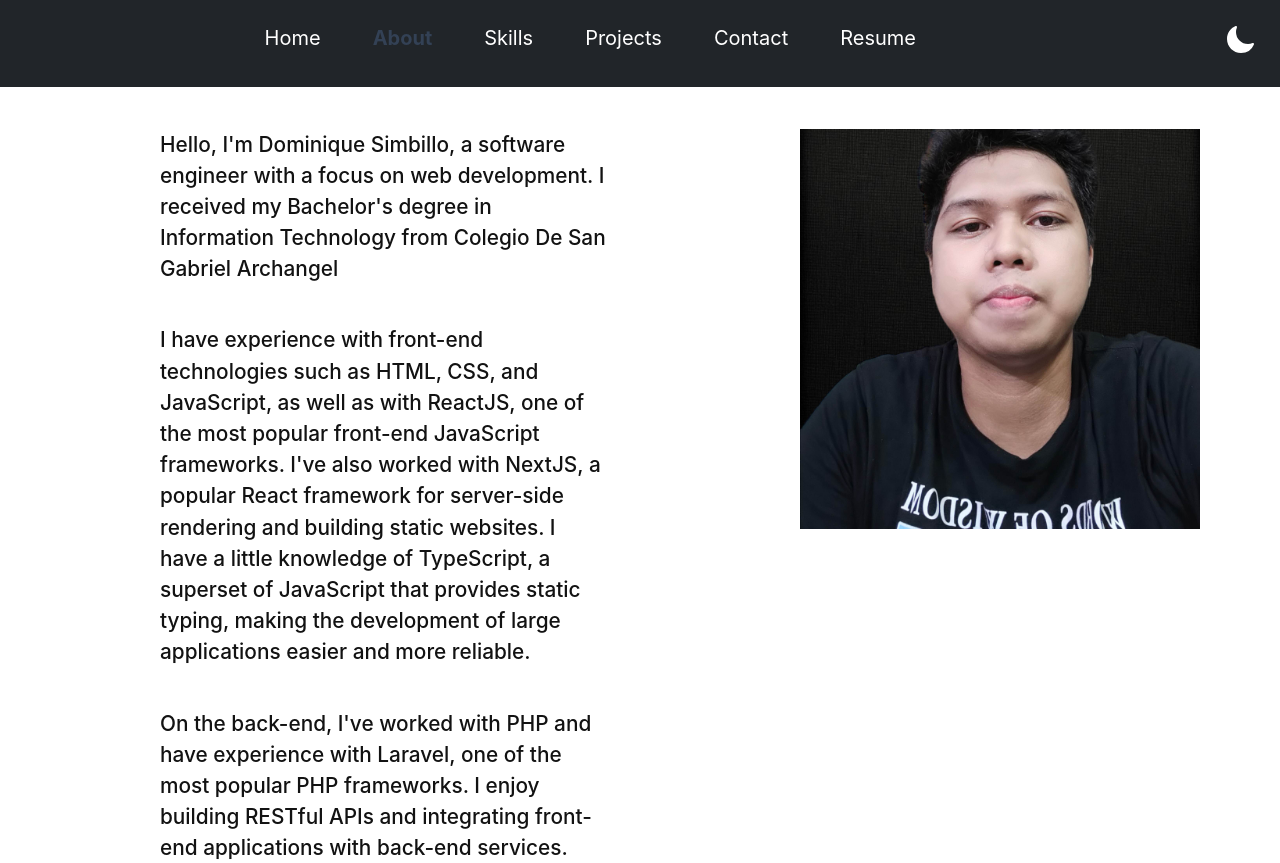
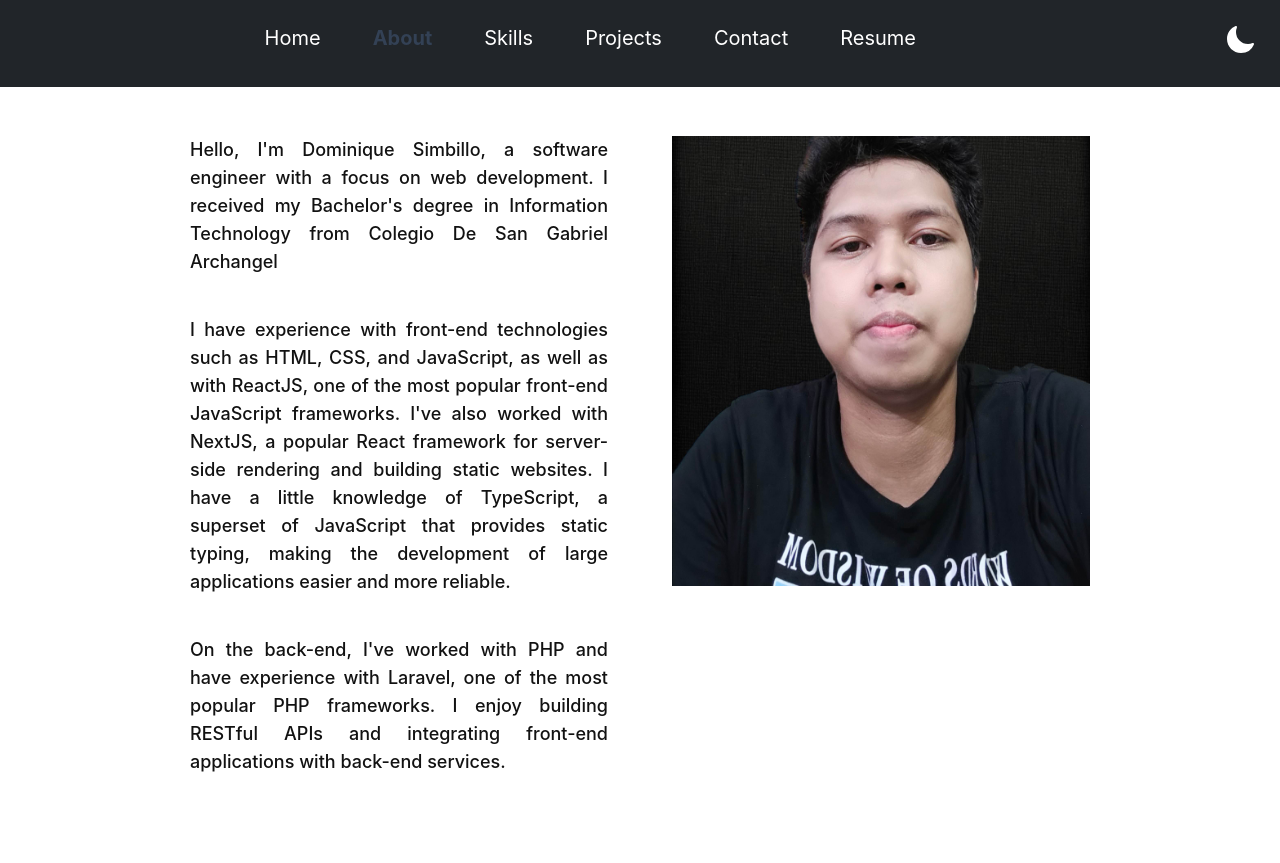
Before and after one commit to PrgDominique/Portfolio, a Next.js app: page /about in a window 1280 px wide. After the commit the page ends 800 px from the top, so only its background shows below. Built offline with nearby package versions, Linux system fonts and the light colour scheme.

Commit message:
added order in about

```diff
--- a/src/pages/about.tsx
+++ b/src/pages/about.tsx
@@ -4,29 +4,31 @@ import Image from 'next/image'
 const About = () => {
   return (
     <div className=' dark:text-[#ede2e2] '>
-      <div className='md:mt-[12rem] mt-[5rem]'>
-        <div className='grid md:grid-cols-2 grid-cols-1'>
-          <div className='row'>
+      <div className='container mx-auto'>
+        <div className='md:mt-[7rem] mt-[5rem]'>
+          <div className='grid md:grid-cols-2 gap-16'>
+            <div className='row order-2 md:order-1'>
               <div className='flex '>
-              <h1 className='text-[1.30rem] font-medium md:ml-[10rem] mx-[2rem]'>
-                Hello, I'm Dominique Simbillo, a software engineer with a focus
-                on web development. I received my Bachelor's degree in
+                <h1 className='text-lg text-justify font-medium '>
+                  Hello, I'm Dominique Simbillo, a software engineer with a
+                  focus on web development. I received my Bachelor's degree in
                   Information Technology from Colegio De San Gabriel Archangel{' '}
                 </h1>
               </div>
               <div className='flex mt-10'>
-              <h1 className='text-[1.30rem] font-medium md:ml-[10rem] mx-[2rem]'>
-                I have experience with front-end technologies such as HTML, CSS,
-                and JavaScript, as well as with ReactJS, one of the most popular
-                front-end JavaScript frameworks. I've also worked with NextJS, a
-                popular React framework for server-side rendering and building
-                static websites. I have a little knowledge of TypeScript, a
-                superset of JavaScript that provides static typing, making the
-                development of large applications easier and more reliable.{' '}
+                <h1 className='text-lg text-justify font-medium '>
+                  I have experience with front-end technologies such as HTML,
+                  CSS, and JavaScript, as well as with ReactJS, one of the most
+                  popular front-end JavaScript frameworks. I've also worked with
+                  NextJS, a popular React framework for server-side rendering
+                  and building static websites. I have a little knowledge of
+                  TypeScript, a superset of JavaScript that provides static
+                  typing, making the development of large applications easier
+                  and more reliable.{' '}
                 </h1>
               </div>
               <div className='flex mt-10'>
-              <h1 className='text-[1.30rem] font-medium md:ml-[10rem] mx-[2rem]'>
+                <h1 className='text-lg text-justify font-medium'>
                   On the back-end, I've worked with PHP and have experience with
                   Laravel, one of the most popular PHP frameworks. I enjoy
                   building RESTful APIs and integrating front-end applications
@@ -34,13 +36,13 @@ const About = () => {
                 </h1>
               </div>
             </div>
-          <div className='md:ml-[10rem] max-md:mt-10 max-md:flex max-md:justify-center '>
+            <div className=' max-md:mt-10 flex md:order-2 order-1 max-md:w-[300px] mx-auto'>
               <Image
                 src={DomzPhoto}
                 alt='Dominque photo'
-              width={400}
-              className='flex justify-center '
+                className=' justify-center md:h-[450px]'
               />
+            </div>
           </div>
         </div>
       </div>
```
Lines whose indentation alone changed are shown as unchanged.
